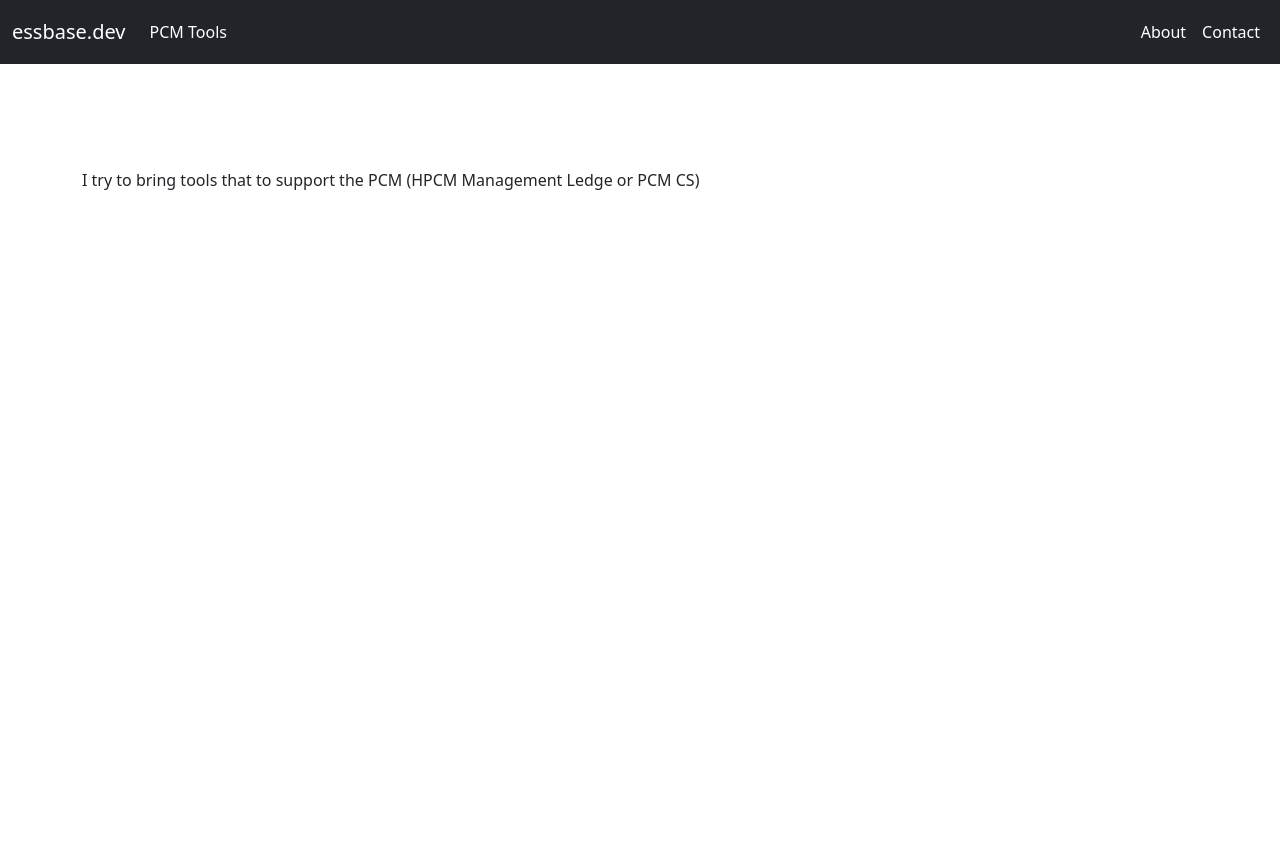
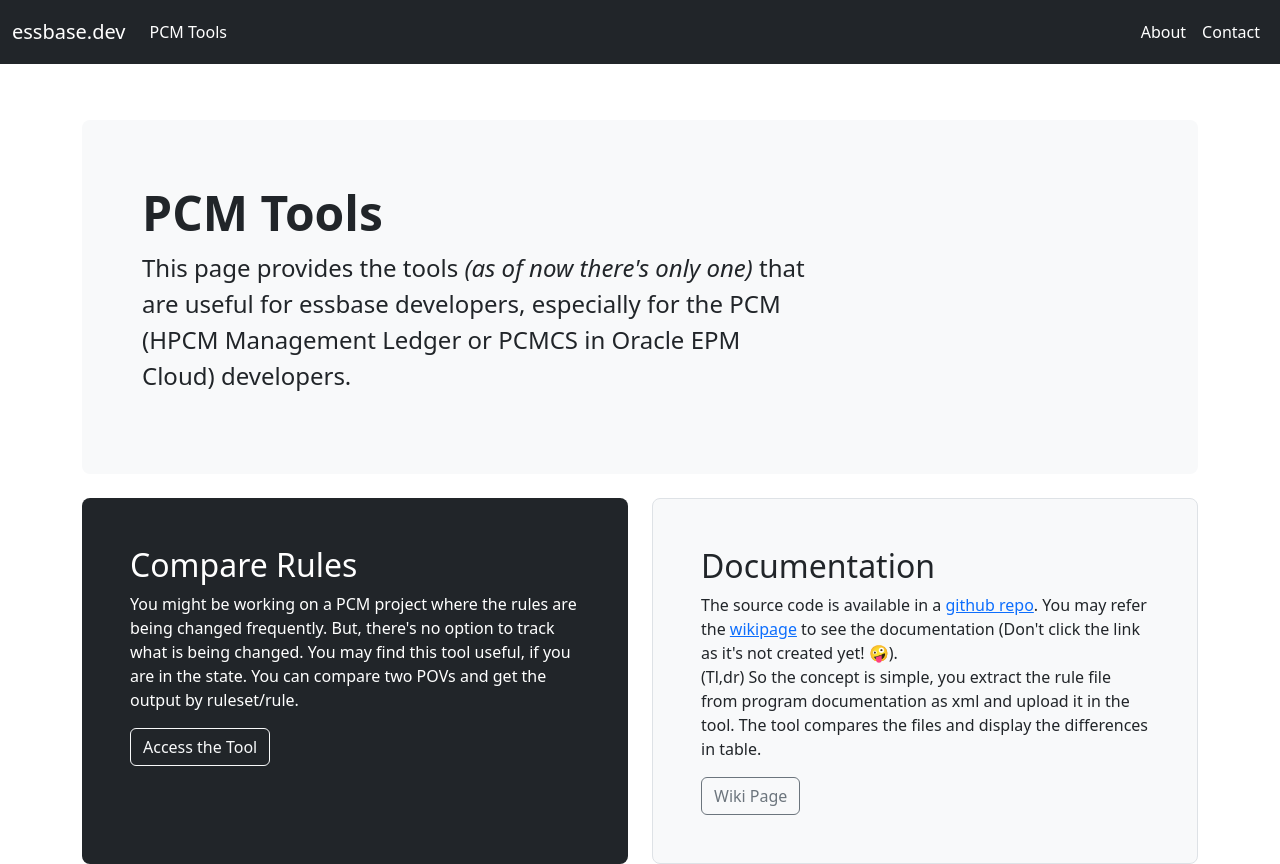
Before and after one commit to essbasedev/pcm-compare-rules, a Flask app: page / in a window 1280 px wide. Before the commit the page ends 190 px from the top, so only its background shows below. Run offline with Flask 2, Linux system fonts and the light colour scheme; some libraries are stand-ins or nearby versions.

Commit message:
update index page of pcm-tools

```diff
--- a/templates/index.html
+++ b/templates/index.html
@@ -2,13 +2,47 @@
 {% import "bootstrap/wtf.html" as wtf %}
 
 {% block title %}
-PCM - Compare Rules
+PCM Tools
 {% endblock %}
 
 {% block content %}
 <div class="container" style="margin-top: 80px">
-    <div class="row g-5 my-1">
-        <p>I try to bring tools that to support the PCM (HPCM Management Ledge or PCM CS)</p>
+    <div class="p-5 mb-4 bg-light rounded-3">
+      <div class="container-fluid py-3">
+        <h1 class="display-5 fw-bold">PCM Tools</h1>
+        <p class="col-md-8 fs-4">
+            This page provides the tools <i>(as of now there's only one)</i> that are useful for essbase developers,
+            especially for the PCM (HPCM Management Ledger or PCMCS in Oracle EPM Cloud) developers.
+        </p>
+        <!--button class="btn btn-primary btn-lg" type="button">Example button</button-->
+      </div>
+    </div>
+
+    <div class="row align-items-md-stretch">
+      <div class="col-md-6">
+        <div class="h-100 p-5 text-white bg-dark rounded-3">
+          <h2>Compare Rules</h2>
+          <p>
+              You might be working on a PCM project where the rules are being changed frequently.
+              But, there's no option to track what is being changed. You may find this tool useful, if you are in the state.
+              You can compare two POVs and get the output by ruleset/rule.
+          </p>
+            <a href="upload"><button class="btn btn-outline-light" type="button" >Access the Tool</button></a>
+        </div>
+      </div>
+      <div class="col-md-6">
+        <div class="h-100 p-5 bg-light border rounded-3">
+          <h2>Documentation</h2>
+          <p>
+              The source code is available in a <a href="https://github.com/essbasedev/pcm-compare-rules">github repo</a>. You may refer the
+              <a href="https://github.com/essbasedev/pcm-compare-rules/wiki">wikipage</a> to see the documentation
+              (Don't click the link as it's not created yet! 🤪).<br>
+              (Tl,dr) So the concept is simple, you extract the rule file from program documentation as xml and upload it in the tool.
+              The tool compares the files and display the differences in table.
+          </p>
+            <a href="https://github.com/essbasedev/pcm-compare-rules/wiki"><button class="btn btn-outline-secondary" type="button">Wiki Page</button></a>
+        </div>
+      </div>
     </div>
 
 </div>
```
